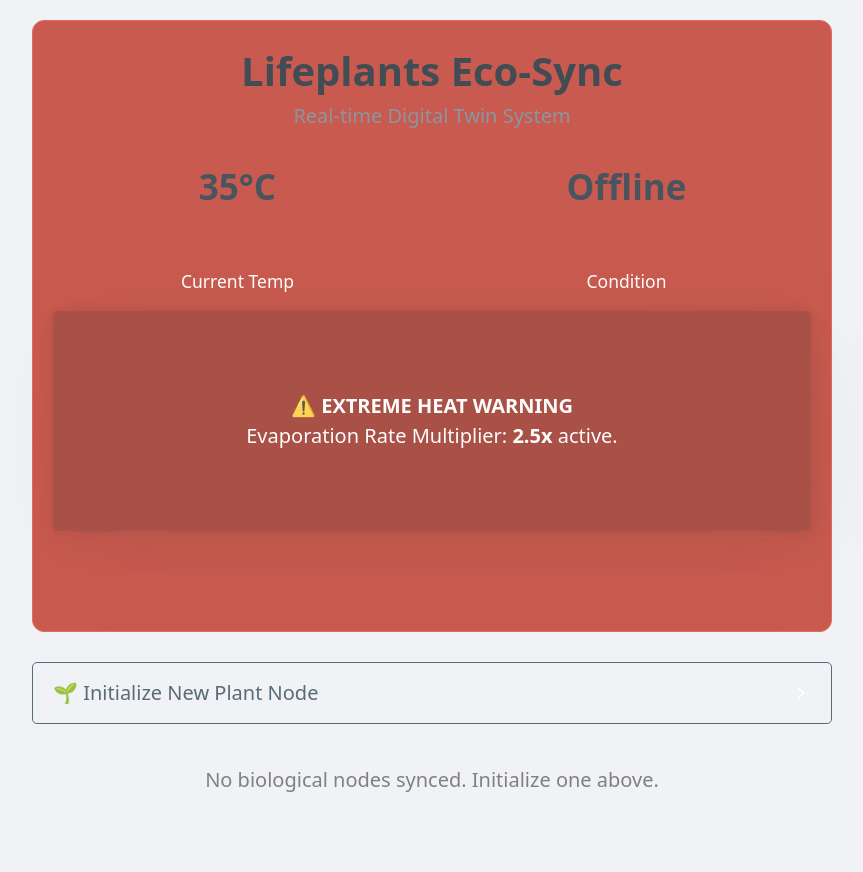
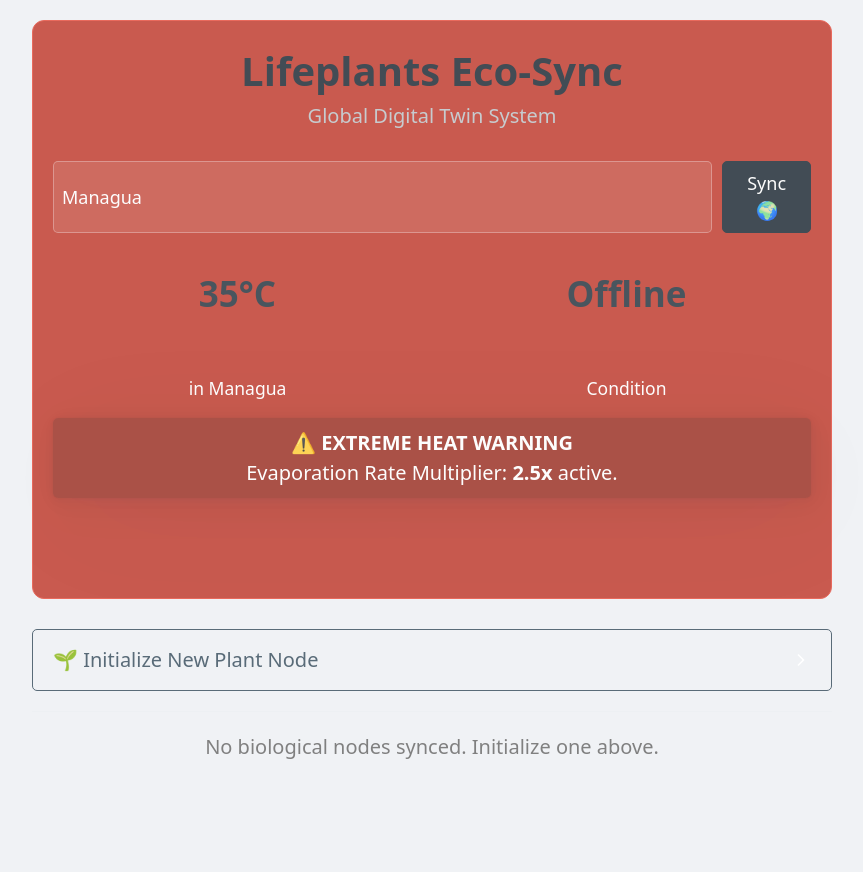
Before and after one commit to MiguelSalmeron/Lifeplants-ecosyn, a Flask app: page / in a window 1280 px wide. Shown: the top 872 px of the page, without its empty margins (208-1071 px from the left). After the commit the page ends 759 px from the top, so only its background shows below. Run offline with Flask 3, Linux system fonts and the light colour scheme; data that the repository does not hold is empty.

Commit message:
feat: integrated global weather search & dynamic bio-graphics

```diff
--- a/app.py
+++ b/app.py
@@ -8,10 +8,9 @@ from dotenv import load_dotenv
 load_dotenv()
 app = Flask(__name__)
 
-# Configuración de entorno
+# Configuración
 OPENWEATHER_KEY = os.getenv('OPENWEATHER_API_KEY')
 GEMINI_KEY = os.getenv('GEMINI_API_KEY')
-CITY = "Managua"
 
 def get_db_connection():
     conn = sqlite3.connect('lifeplants.db')
@@ -20,7 +19,6 @@ def get_db_connection():
 
 def init_db():
     conn = get_db_connection()
-    # Asegurar que la tabla existe con los campos correctos
     conn.execute('''
         CREATE TABLE IF NOT EXISTS plants (
             id INTEGER PRIMARY KEY AUTOINCREMENT,
@@ -35,23 +33,22 @@ def init_db():
 
 init_db()
 
-def get_weather():
+# --- MODIFICADO: Ahora acepta una ciudad dinámica ---
+def get_weather(city_name):
     if not OPENWEATHER_KEY: return None
     try:
-        url = f"http://api.openweathermap.org/data/2.5/weather?q={CITY}&appid={OPENWEATHER_KEY}&units=metric&lang=en"
-        # Timeout corto para no bloquear el render
+        # Usamos la ciudad que pide el usuario
+        url = f"http://api.openweathermap.org/data/2.5/weather?q={city_name}&appid={OPENWEATHER_KEY}&units=metric&lang=en"
         response = requests.get(url, timeout=3)
         return response.json() if response.status_code == 200 else None
     except:
         return None
 
-def get_gemini_advice(species, temp, humidity):
-    # Ahorrar tokens: solo llamar si la humedad es baja o hay riesgo
+def get_gemini_advice(species, temp, humidity, city):
     if not GEMINI_KEY or humidity > 60: return None
-
     try:
         prompt = (f"Act as a survival botanist. Plant: {species}. "
-                  f"Location: Managua (Temp: {temp}°C). Soil Humidity: {humidity}%. "
+                  f"Location: {city} (Temp: {temp}°C). Soil Humidity: {humidity}%. "
                   f"Give a 1-sentence urgent survival tip in English.")
 
         url = f"https://generativelanguage.googleapis.com/v1beta/models/gemini-1.5-flash:generateContent?key={GEMINI_KEY}"
@@ -60,8 +57,7 @@ def get_gemini_advice(species, temp, humidity):
 
         if response.status_code == 200:
             return response.json()['candidates'][0]['content']['parts'][0]['text']
-    except Exception as e:
-        print(f"Error Gemini: {e}")
+    except:
         return "Check water levels immediately."
     return None
 
@@ -72,27 +68,24 @@ def calculate_status_physics(last_watered_str, current_temp):
         last_watered = datetime.now()
 
     hours_passed = (datetime.now() - last_watered).total_seconds() / 3600
-
-    # Física de evaporación: base 5% hr + multiplicador térmico
     base_decay_rate = 5
-    multiplier = 2.5 if current_temp > 30 else 1.0
+    multiplier = 2.5 if current_temp > 30 else 1.0 # Multiplicador de calor
 
     moisture_loss = hours_passed * base_decay_rate * multiplier
     current_humidity = max(0, 100 - moisture_loss)
 
-    if current_humidity < 30:
-        status = 'critical'
-    elif current_humidity < 60:
-        status = 'thirsty'
-    else:
-        status = 'happy'
+    if current_humidity < 30: status = 'critical'
+    elif current_humidity < 60: status = 'thirsty'
+    else: status = 'happy'
 
     return int(current_humidity), status
 
 @app.route('/')
 def index():
-    weather_data = get_weather()
-    # Si falla la API, asumir calor de Managua (35C)
+    # 1. Buscamos si hay una ciudad en la URL (?city=London), si no, Managua
+    city = request.args.get('city', 'Managua')
+
+    weather_data = get_weather(city)
     current_temp = weather_data['main']['temp'] if weather_data else 35
 
     conn = get_db_connection()
@@ -102,7 +95,8 @@ def index():
     processed_plants = []
     for plant in db_plants:
         humidity, status = calculate_status_physics(plant['last_watered'], current_temp)
-        advice = get_gemini_advice(plant['species'], current_temp, humidity)
+        # Pasamos la ciudad a la IA también
+        advice = get_gemini_advice(plant['species'], current_temp, humidity, city)
 
         processed_plants.append({
             'id': plant['id'],
@@ -113,7 +107,8 @@ def index():
             'advice': advice
         })
 
-    return render_template('index.html', plants=processed_plants, weather=weather_data, temp=current_temp)
+    # Pasamos 'city' al template para que el buscador recuerde qué escribiste
+    return render_template('index.html', plants=processed_plants, weather=weather_data, temp=current_temp, current_city=city)
 
 @app.route('/add', methods=('POST',))
 def add_plant():
@@ -129,7 +124,6 @@ def add_plant():
 @app.route('/water/<int:id>')
 def water_plant(id):
     conn = get_db_connection()
-    # Reset del timer de física
     conn.execute('UPDATE plants SET last_watered = ? WHERE id = ?',
                  (datetime.now().isoformat(), id))
     conn.commit()
--- a/templates/index.html
+++ b/templates/index.html
@@ -3,20 +3,26 @@
 <head>
     <meta charset="UTF-8">
     <meta name="viewport" content="width=device-width, initial-scale=1.0">
-    <title>Eco-Sync: Monitor</title>
+    <title>Eco-Sync: Global Monitor</title>
     <link rel="stylesheet" href="https://cdn.jsdelivr.net/npm/@picocss/pico@1/css/pico.min.css">
     <style>
-        /* --- DASHBOARD BASE STYLES --- */
         body { background-color: #f0f2f5; }
         .dashboard-container { max-width: 800px; margin: 0 auto; padding-top: 20px; }
 
         .weather-card {
             background: #2c3e50; color: white; padding: 20px; border-radius: 12px;
-            margin-bottom: 30px; text-align: center;
+            margin-bottom: 30px; text-align: center; position: relative;
         }
+        /* Estilo para el buscador dentro de la tarjeta */
+        .city-search { display: flex; gap: 10px; justify-content: center; margin-bottom: 15px; }
+        .city-search input {
+            background: rgba(255,255,255,0.1); border: 1px solid rgba(255,255,255,0.3); color: white;
+            height: auto; padding: 8px; font-size: 0.9rem;
+        }
+        .city-search button { width: auto; padding: 8px 15px; font-size: 0.9rem; }
+
         .heat-alert { animation: pulse 2s infinite; background-color: #c0392b; border: 1px solid #e74c3c; }
 
-        /* --- PLANT CARD STYLES --- */
         .plant-card {
             background: white; border-radius: 10px; padding: 20px; margin-bottom: 20px;
             box-shadow: 0 2px 5px rgba(0,0,0,0.05); border-left: 5px solid #ccc;
@@ -26,25 +32,17 @@
         .status-thirsty { border-left-color: #f1c40f; }
         .status-critical { border-left-color: #e74c3c; }
 
-        /* --- BIO-GRAPHICS ENGINE (SVG Animations) --- */
+        /* Bio-Graphics */
         .plant-svg { width: 100px; height: 100px; margin: 0 auto; display: block; transition: all 1s ease; }
         .plant-path { transition: fill 1s ease, transform 1s ease; transform-origin: bottom center; }
-
-        /* Estados Visuales de la Planta */
-        /* Feliz: Verde y erguida */
         .status-happy .plant-path { fill: #2ecc71; transform: rotate(0deg); }
-        /* Sedienta: Amarilla y un poco inclinada */
         .status-thirsty .plant-path { fill: #f1c40f; transform: rotate(15deg); }
-        /* Crítica: Morada/Café y caída */
         .status-critical .plant-path { fill: #8e44ad; transform: rotate(45deg) translateY(10px); }
-
-        /* Animación de "Respiración" para plantas felices */
         .status-happy .plant-svg { animation: breathe 3s infinite ease-in-out; }
 
         @keyframes breathe { 0% { transform: scale(1); } 50% { transform: scale(1.05); } 100% { transform: scale(1); } }
         @keyframes pulse { 0% { opacity: 1; } 50% { opacity: 0.8; } 100% { opacity: 1; } }
 
-        /* --- UTILS --- */
         progress { height: 20px; border-radius: 10px; }
         progress.happy::-webkit-progress-value { background-color: #2ecc71; }
         progress.thirsty::-webkit-progress-value { background-color: #f1c40f; }
@@ -61,13 +59,18 @@
         <div class="weather-card {% if temp > 30 %}heat-alert{% endif %}">
             <hgroup>
                 <h1>Lifeplants Eco-Sync</h1>
-                <h3>Real-time Digital Twin System</h3>
+                <h3 style="color: #bdc3c7;">Global Digital Twin System</h3>
             </hgroup>
+
+            <form action="/" method="get" class="city-search">
+                <input type="text" name="city" placeholder="Enter City (e.g. London)" value="{{ current_city }}" required>
+                <button type="submit" class="contrast">Sync 🌍</button>
+            </form>
 
             <div class="grid">
                 <div>
                     <h2>{{ temp }}°C</h2>
-                    <small>Current Temp</small>
+                    <small>in {{ weather.name if weather else current_city }}</small>
                 </div>
                 <div>
                     <h2>{{ weather.weather[0].main if weather else 'Offline' }}</h2>
@@ -76,7 +79,7 @@
             </div>
 
             {% if temp > 30 %}
-            <article style="background: rgba(0,0,0,0.2); margin-top: 15px; border:none;">
+            <article style="background: rgba(0,0,0,0.2); margin-top: 15px; border:none; padding: 10px;">
                 <strong>⚠️ EXTREME HEAT WARNING</strong><br>
                 Evaporation Rate Multiplier: <strong>2.5x</strong> active.
             </article>
```
